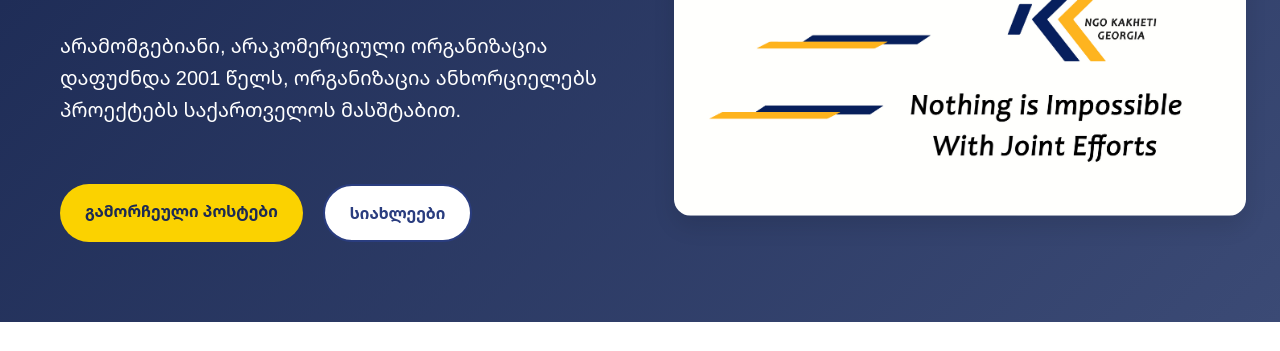
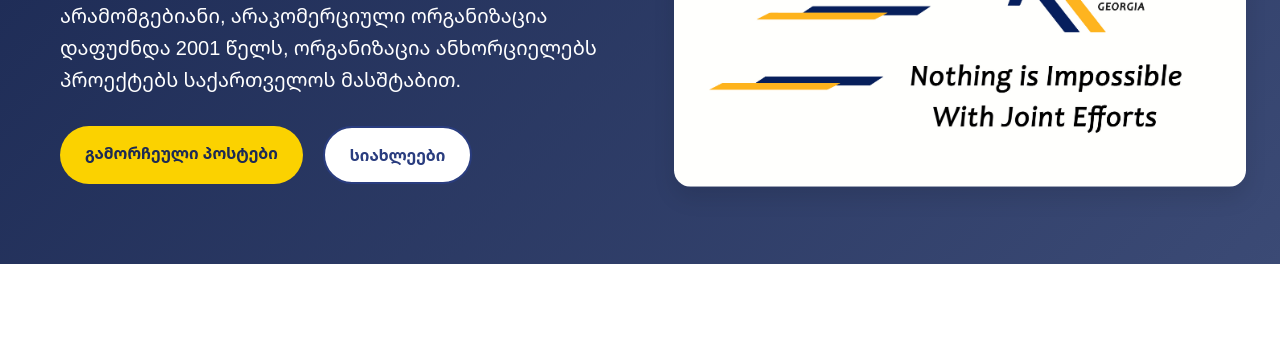
Before and after one commit to Kakheti1/kakheti, an Eleventy site: page src/index.njk in a window 1280 px wide. Shown: the part 252-603 px from the top of the page. Built offline with nearby package versions, Linux system fonts and the light colour scheme; Eleventy itself is replaced by a stand-in of ours; files that its build step writes are made by us from their sources.

Commit message:
Update style.css

```diff
--- a/src/style.css
+++ b/src/style.css
@@ -527,9 +527,6 @@ section,
     max-width: 600px;
     color: #fff;
     margin-right: 40px;
-    display: flex;
-    gap: 10px;
-    flex-direction: column;
   }
 
   .hero__content h1 {
@@ -545,8 +542,6 @@ section,
     font-size: 1.25rem;
     margin-bottom: 30px;
     line-height: 1.6;
-    flex: 1;
-    min-width: 500px;
   }
 
   .flex-group {
```
